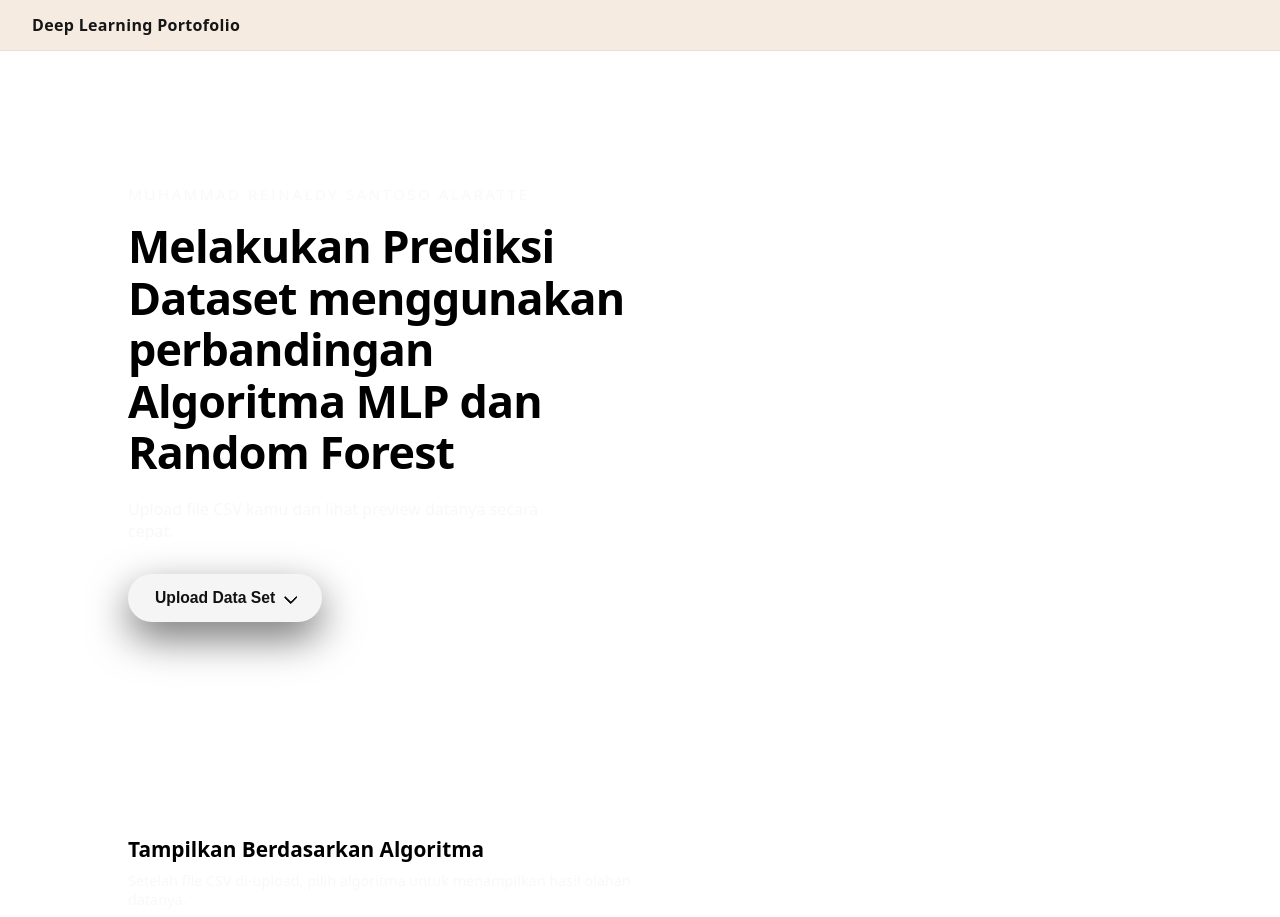
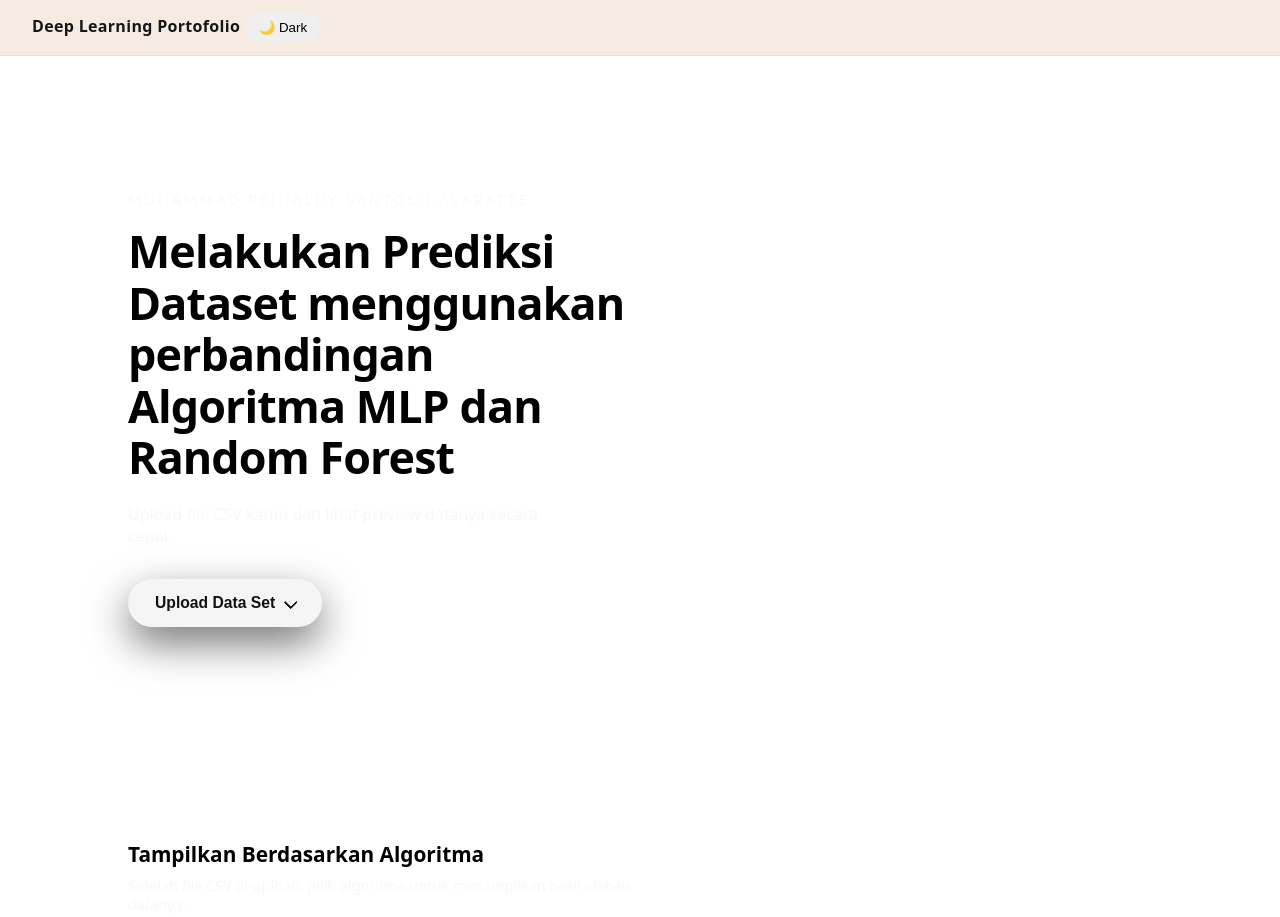
Before and after one commit to mreinaldyalt/mlp-rf, a plain HTML site: page index.html in a window 1280 px wide. Drawn offline with Linux system fonts and the light colour scheme.

Commit message:
Update index.html

```diff
--- a/index.html
+++ b/index.html
@@ -9,8 +9,13 @@
 <body>
   <!-- Top bar -->
   <header class="top-bar">
-    Deep Learning Portofolio
-  </header>
+  <span>Deep Learning Portofolio</span>
+
+  <button id="themeToggle"
+          style="margin-left:auto;padding:6px 14px;border-radius:999px;border:none;cursor:pointer;">
+    🌙 Dark
+  </button>
+</header>
 
   <!-- Hero section -->
   <main class="hero">
```
